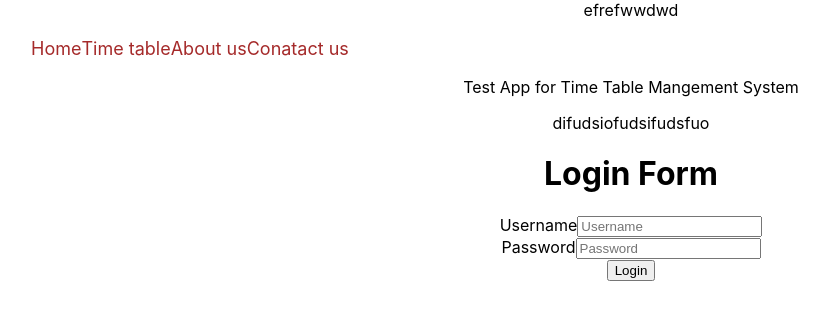
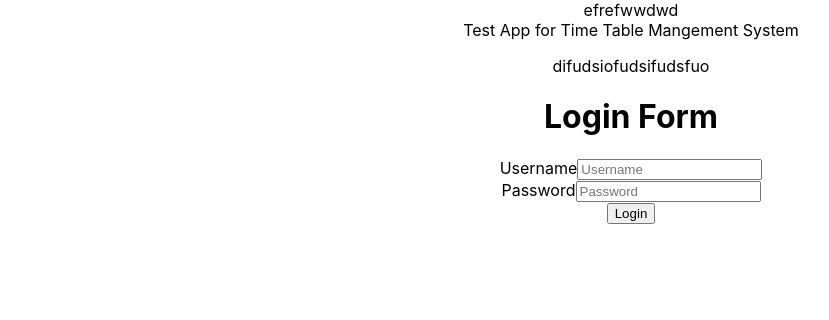
Before and after one commit to kelummadusanka/Time_Table_Management, a React (Create React App) app in the folder client/: page / in a window 1280 px wide. Shown: the top 320 px of the page, without its empty margins (9-838 px from the left). Built offline with nearby package versions, Linux system fonts and the light colour scheme.

Commit message:
folder structre

```diff
--- a/client/src/App.js
+++ b/client/src/App.js
@@ -1,6 +1,5 @@
 import './App.css';
 import React from 'react';
-import Nav from './Components/nav';
 import Login from './Components/Login/Login';
 import Dashboard from './Components/Lecturer/Dashboard/Dashboard';
 
@@ -8,7 +7,6 @@ function App() {
   return (
     <div className="App">
       <Dashboard></Dashboard>
-      <Nav/>
       Test App for Time Table Mangement System
       <p>difudsiofudsifudsfuo</p>
       <Login />
--- a/client/src/Components/Nav.css
+++ /dev/null
@@ -1,9 +0,0 @@
-.nav{
-
-
-    text-decoration: none;
-    color: brown;
-    font-size: large;
-    display: flex;
-    list-style-type: none;
-};
--- a/client/src/Components/nav.jsx
+++ /dev/null
@@ -1,26 +0,0 @@
-import React from 'react'
-import './Nav.css';
-function nav() {
-  return (
-    <div>
-
-        <ul className='nav'>
-            <li>
-                Home
-            </li>
-            <li>
-                Time table
-            </li>
-            <li>
-                About us
-            </li>
-            <li>
-                Conatact us
-            </li>
-        </ul>
-
-    </div>
-  )
-}
-
-export default nav
```
Also changed, not shown: client/src/Components/image.js (deleted, +0 -15 lines), client/src/Components/Admin/Dashboard/Dashboard.jsx (added), 1 other file (tests, documents, lock files or other folders).
